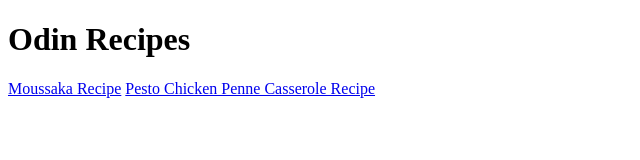
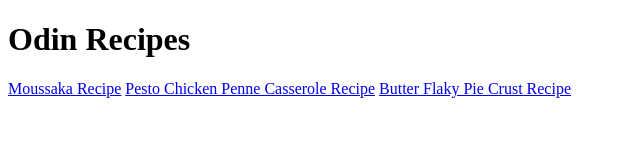
Before and after one commit to kevinmark-ai/odin-recipes, a plain HTML site: page index.html in a window 1280 px wide. Shown: the whole page, without its empty margins (0-640 px from the left). Drawn offline with Linux system fonts and the light colour scheme.

Commit message:
Add butter flaky pie crust recipe link

```diff
--- a/index.html
+++ b/index.html
@@ -11,5 +11,6 @@
     <a href="pesto-chicken-penne-casserole.html"
       >Pesto Chicken Penne Casserole Recipe</a
     >
+    <a href="butter-flaky-pie-crust.html">Butter Flaky Pie Crust Recipe</a>
   </body>
 </html>
```
